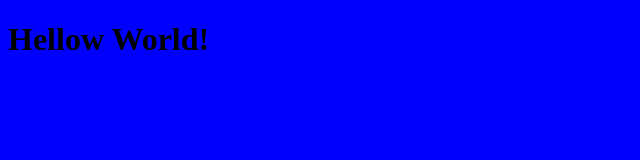
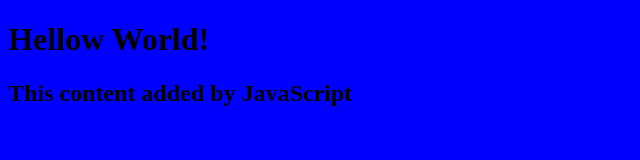
Before and after one commit to Brian-op/Project-website, a plain HTML site: page index.html in a window 1280 px wide. Shown: the whole page, without its empty margins (0-640 px from the left). Drawn offline with Linux system fonts and the light colour scheme.

Commit message:
add script.js, connect to index.html

```diff
--- a/index.html
+++ b/index.html
@@ -10,5 +10,8 @@
    <h1>
     Hellow World!
    </h1>
+   <script
+      src="script.js">
+   </script>
 </body>
 </html>
--- /dev/null
+++ b/script.js
@@ -0,0 +1,3 @@
+const h2 =document.createElement("h2");
+h2.textContent ="This content added by JavaScript";
+document.querySelector("body").appendChild(h2);
```
